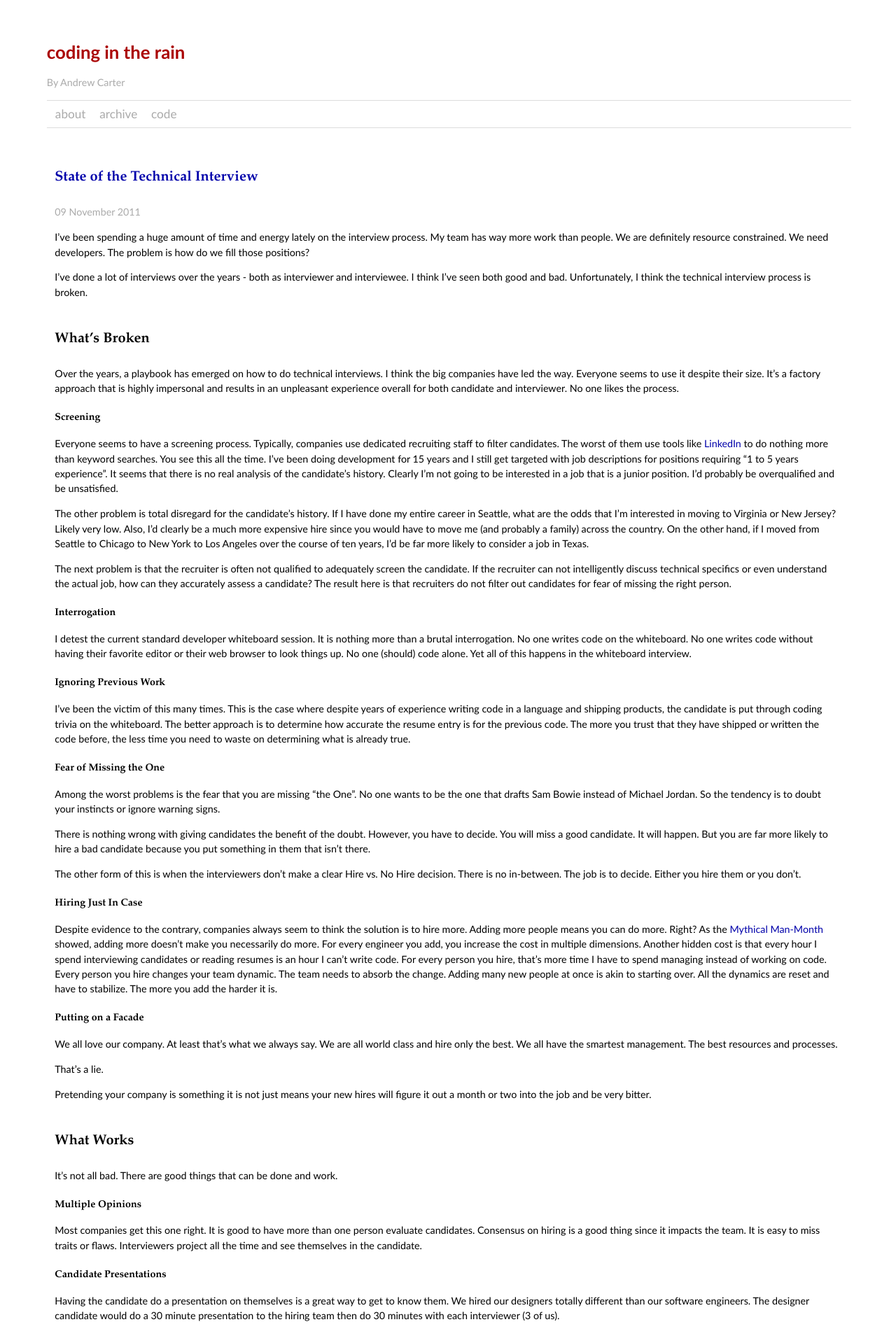
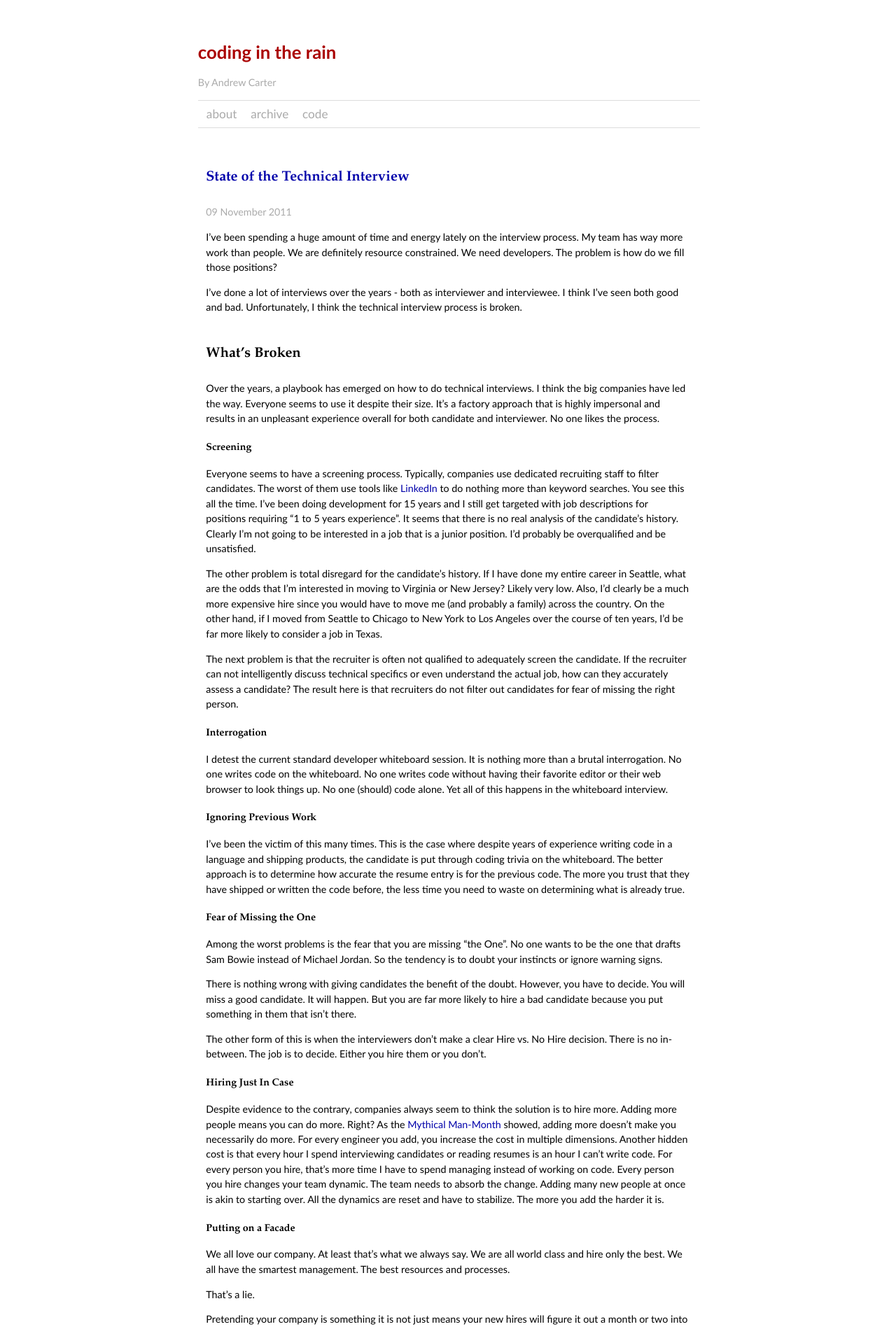
Before and after one commit to ascarter/ascarter.github.io, a Jekyll site: the page built from index.html, in a window 1280 px wide. Shown: the top 1899 px of the page at 70% size. Built offline with Jekyll 4.4.1, drawn with Linux system fonts in a browser that asks for light colours; Markdown is read by kramdown in place of the engine named in the settings.

Commit message:
Set hard width of 720px for content

```diff
--- a/css/site.css
+++ b/css/site.css
@@ -21,6 +21,7 @@ body {
 	font-style: normal;
 	font-variant: normal;
 	font-weight: normal;
+	min-width: 760px;
 }
 
 /*--------------------------------------------------------------
@@ -101,7 +102,7 @@ pre {
 	padding: 1em 2.5em;
 	margin: 2em auto 2em auto;
 	line-height: 1.5em;
-	width: 90%;
+	width: 720px;
     background-color: white;
 }
 
```
